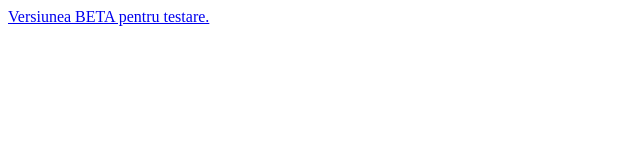
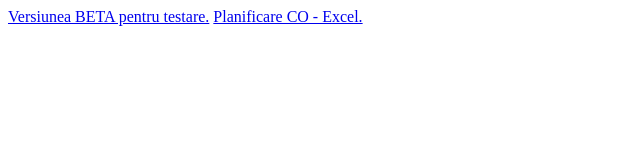
Before and after one commit to mrdoraj/voluntari-smurd, a plain HTML site: page testing/index.html in a window 1280 px wide. Shown: the whole page, without its empty margins (0-640 px from the left). Drawn offline with Linux system fonts and the light colour scheme.

Commit message:
Update index.html

```diff
--- a/testing/index.html
+++ b/testing/index.html
@@ -1 +1,2 @@
 <a href="https://mrdoraj.github.io/voluntari-smurd/testing/SMURD_beta.html">Versiunea BETA pentru testare.</a>
+<a href="https://1drv.ms/f/c/2bd28ba9a27131ba/IgB43ChxWvczT4KQKo-IoIJ0AdHZbESm5Za5fsZBgrOf_xs">Planificare CO - Excel.</a>
```
